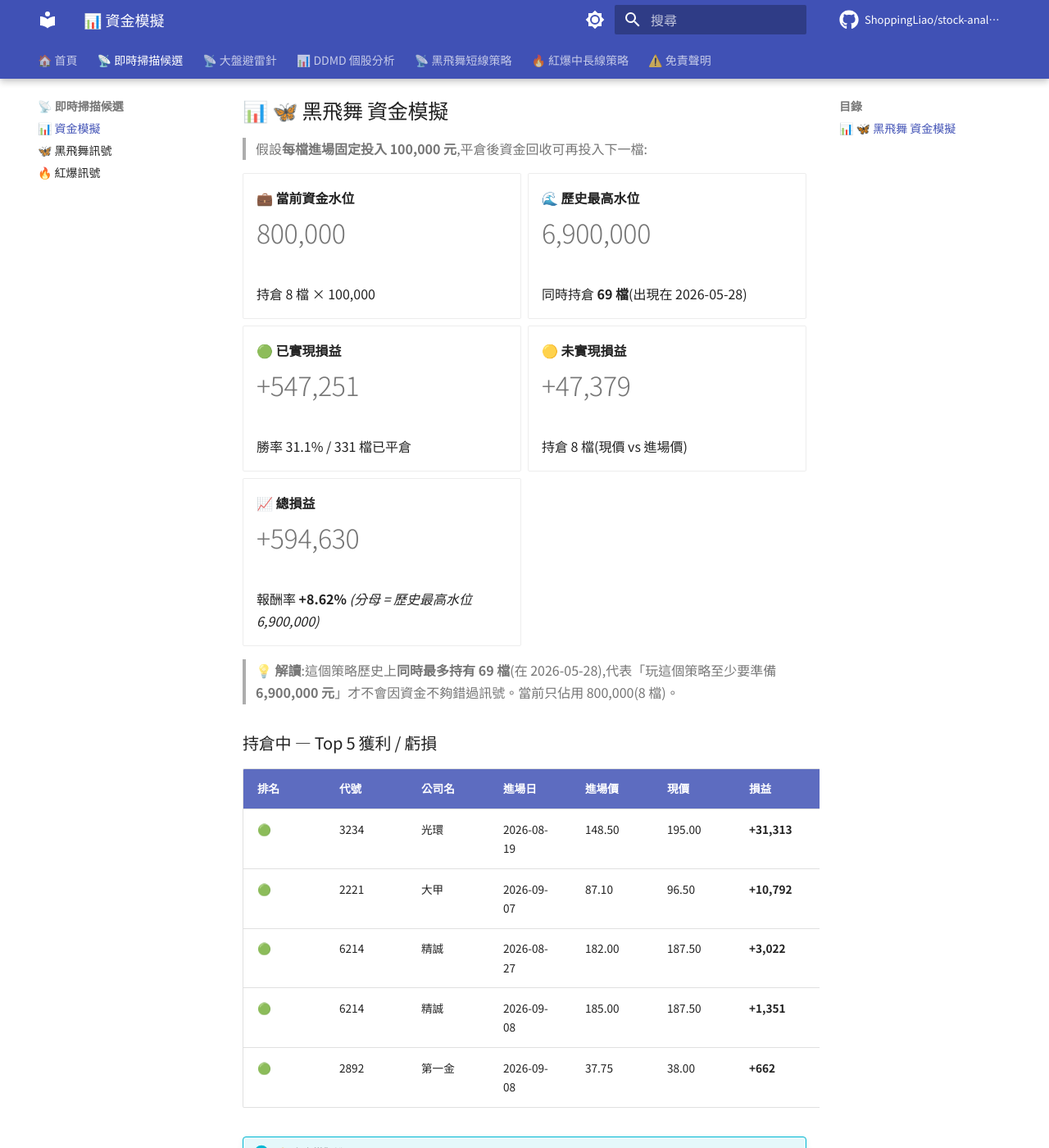
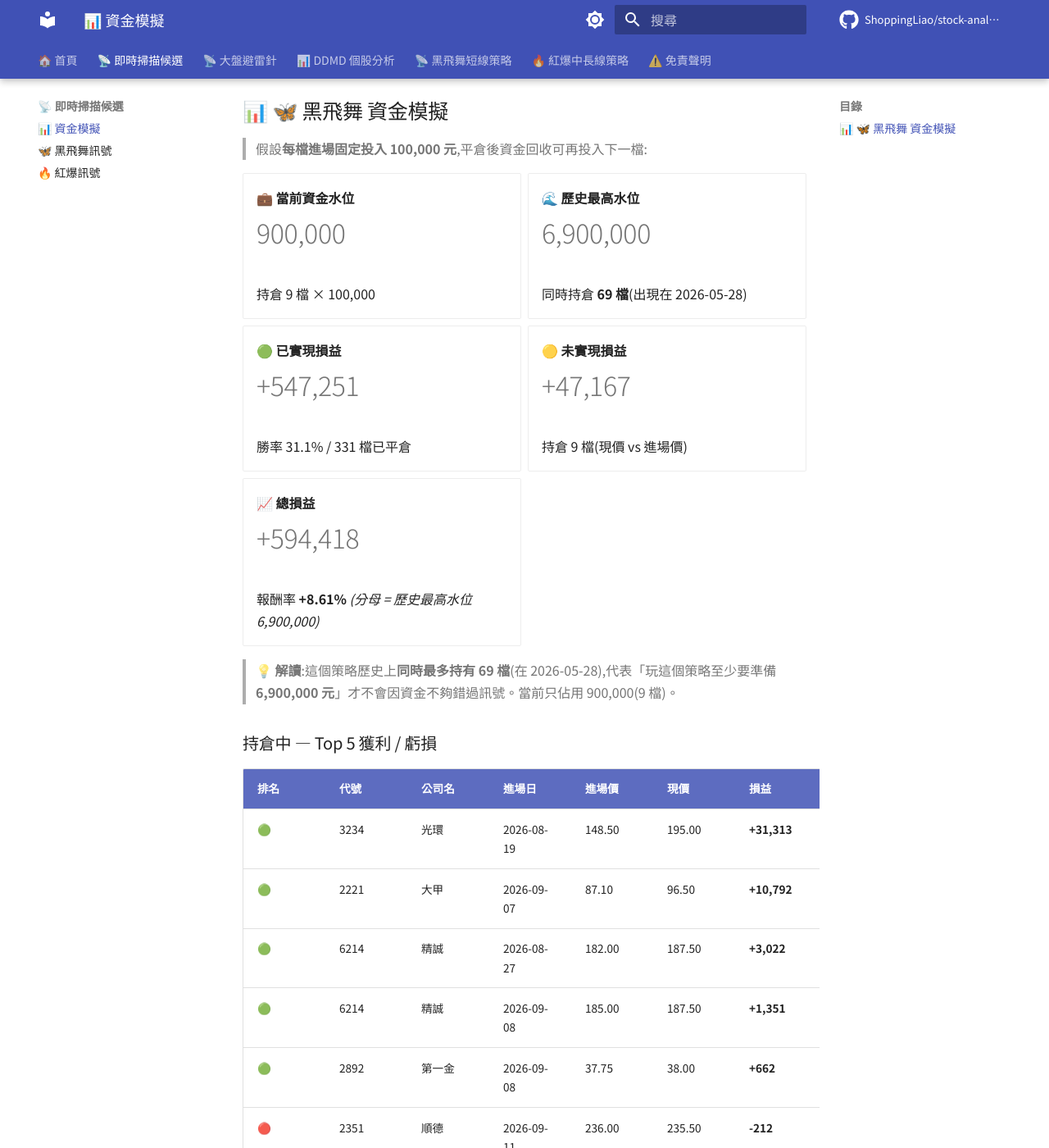
Before and after one commit to ShoppingLiao/stock-analysis-public, an MkDocs documentation site: the page built from docs/signals_capital.md, in a window 1280 px wide and 1400 px high, scrolled down 359 px. Shown: the whole window at 82% size. Built offline with MkDocs 1.6.1 and Material for MkDocs 9.7.7, drawn with Linux system fonts in a browser that asks for light colours; comment, search, counter and statistics services are not loaded; some of the changed text lies outside the part shown.

Commit message:
docs(signals): update BB + RB + capital (2026-09-11)

```diff
--- a/docs/signals_capital.md
+++ b/docs/signals_capital.md
@@ -17,9 +17,9 @@
 
 -   **💼 當前資金水位**
 
-    # 800,000
+    # 900,000
 
-    持倉 8 檔 × 100,000
+    持倉 9 檔 × 100,000
 
 -   **🌊 歷史最高水位**
 
@@ -35,19 +35,19 @@
 
 -   **🟡 未實現損益**
 
-    # +47,379
+    # +47,167
 
-    持倉 8 檔(現價 vs 進場價)
+    持倉 9 檔(現價 vs 進場價)
 
 -   **📈 總損益**
 
-    # +594,630
+    # +594,418
 
-    報酬率 **+8.62%** _(分母 = 歷史最高水位 6,900,000)_
+    報酬率 **+8.61%** _(分母 = 歷史最高水位 6,900,000)_
 
 </div>
 
-> **💡 解讀**:這個策略歷史上**同時最多持有 69 檔**(在 2026-05-28),代表「玩這個策略至少要準備 **6,900,000 元**」才不會因資金不夠錯過訊號。當前只佔用 800,000(8 檔)。
+> **💡 解讀**:這個策略歷史上**同時最多持有 69 檔**(在 2026-05-28),代表「玩這個策略至少要準備 **6,900,000 元**」才不會因資金不夠錯過訊號。當前只佔用 900,000(9 檔)。
 
 ### 持倉中 — Top 5 獲利 / 虧損
 
@@ -58,6 +58,7 @@
 | 🟢 | 6214 | 精誠 | 2026-08-27 | 182.00 | 187.50 | **+3,022** | **+3.02%** |
 | 🟢 | 6214 | 精誠 | 2026-09-08 | 185.00 | 187.50 | **+1,351** | **+1.35%** |
 | 🟢 | 2892 | 第一金 | 2026-09-08 | 37.75 | 38.00 | **+662** | **+0.66%** |
+| 🔴 | 2351 | 順德 | 2026-09-11 | 236.00 | 235.50 | **-212** | **-0.21%** |
 
 !!! info "⚠️ 資金模擬說明"
     每檔固定投入 **100,000 元**(教育性質,實際操作會依 TDMD 評分動態調整部位)。
@@ -134,9 +135,9 @@
 
 -   **💼 當前資金水位**
 
-    # 4,600,000
+    # 4,700,000
 
-    BB 800,000 + RB 3,800,000
+    BB 900,000 + RB 3,800,000
 
 -   **🌊 兩策略歷史最高水位**
 
@@ -152,13 +153,13 @@
 
 -   **🟡 未實現損益**
 
-    # +132,824
+    # +132,612
 
-    BB +47,379 + RB +85,445
+    BB +47,167 + RB +85,445
 
 -   **📉 總損益**
 
-    # -6,950
+    # -7,162
 
     報酬率 **-0.03%** _(分母 = 兩策略歷史最高水位)_
 
```
Also changed, not shown: docs/signals_black_butterfly.md (+9 -10 lines).
